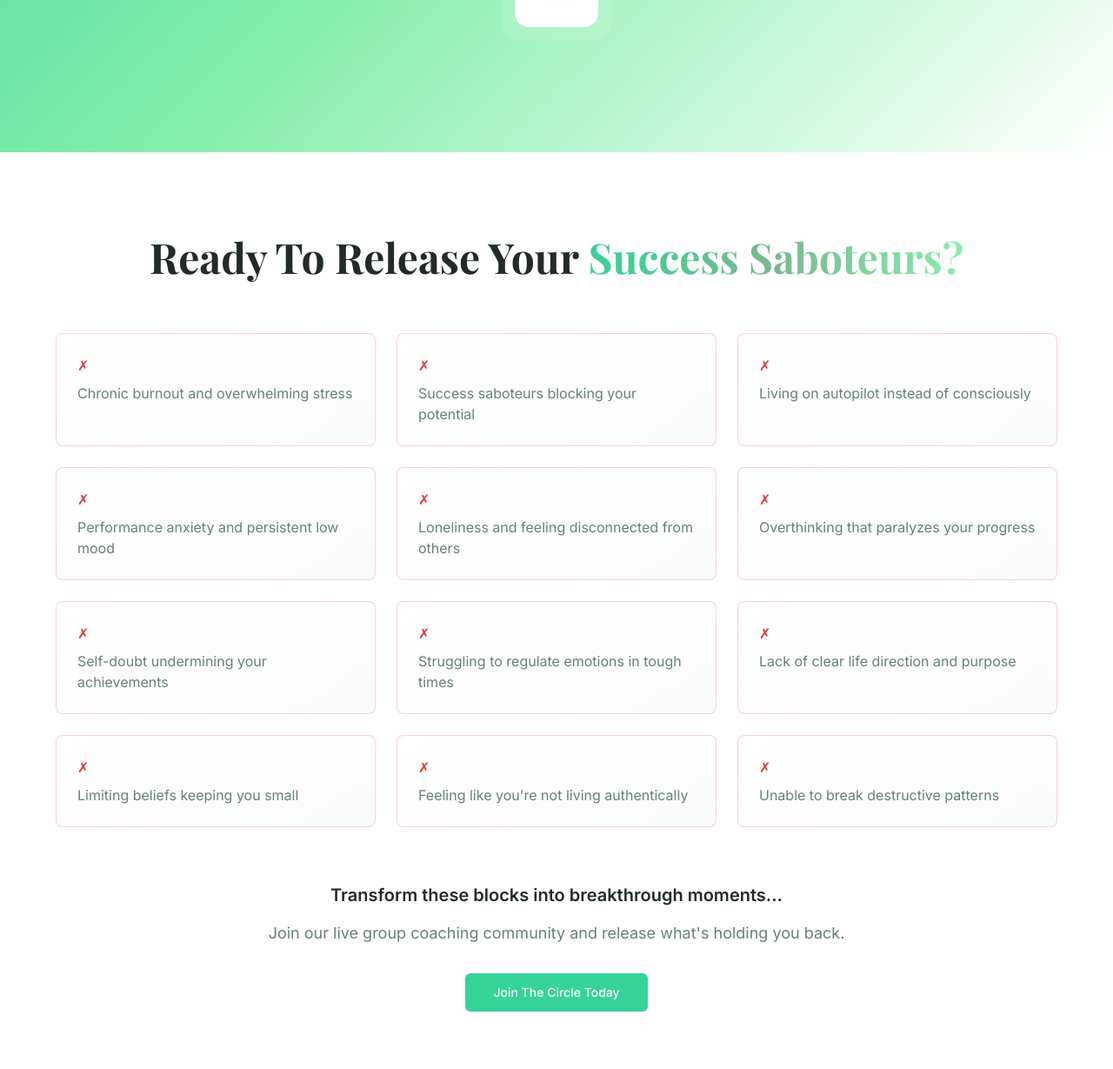
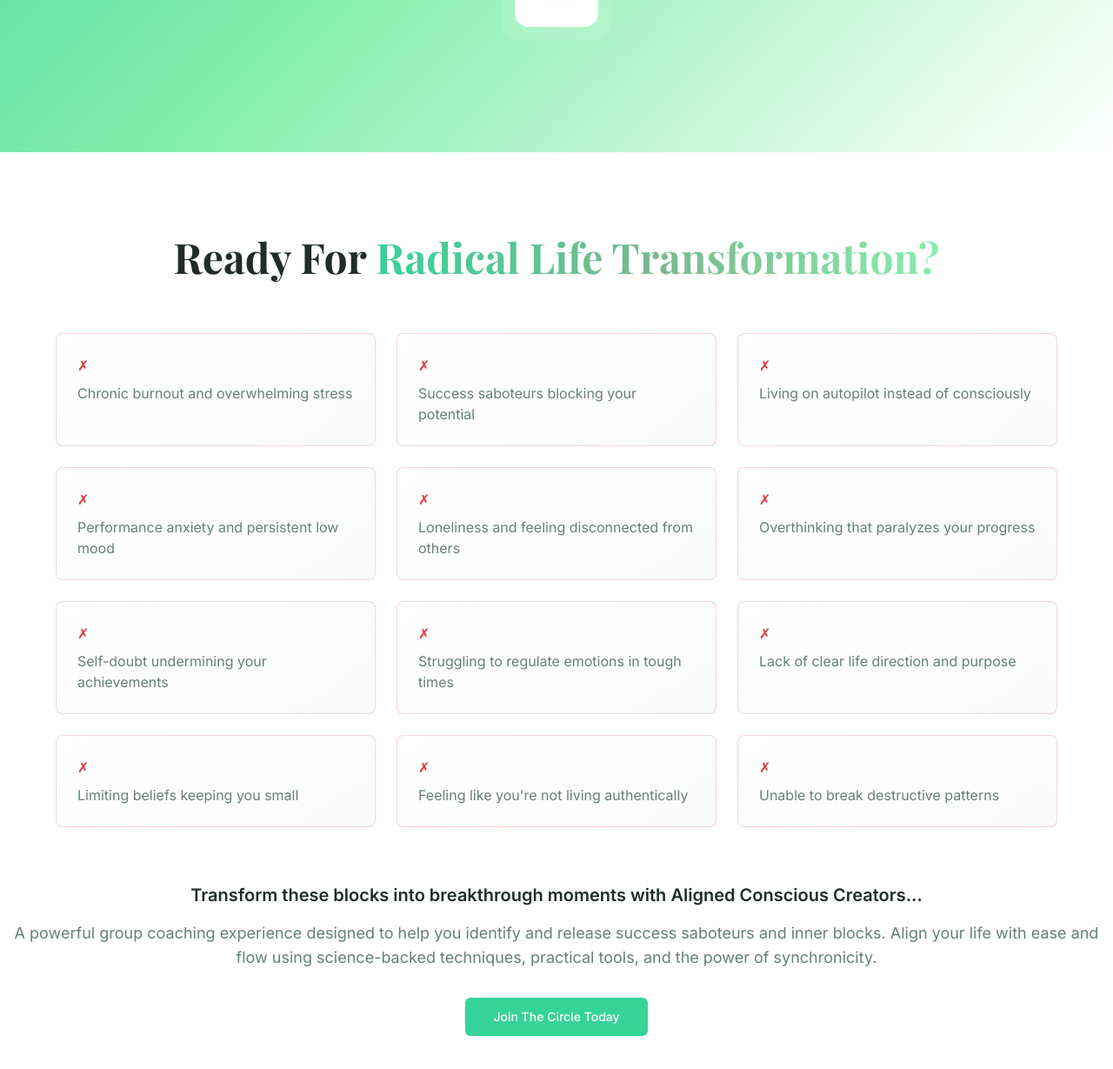
Before and after one commit to PivotSimplyLimited/pivot-simply-landing, a React (Vite) app: page /conscious-creator-circle in a window 1280 px wide. Shown: the part 674-1903 px from the top of the page at 87% size. Built offline with nearby package versions, Linux system fonts and the light colour scheme; the HTML template or start-up script is replaced by a standard one.

Commit message:
Update second fold content

```diff
--- a/src/pages/ConsciousCreatorCircle.tsx
+++ b/src/pages/ConsciousCreatorCircle.tsx
@@ -101,7 +101,7 @@ const ConsciousCreatorCircle = () => {
         <div className="container mx-auto px-4">
           <div className="text-center mb-16">
             <h2 className="text-4xl md:text-5xl font-playfair font-bold mb-6">
-              Ready To Release Your <span className="text-gradient">Success Saboteurs?</span>
+              Ready For <span className="text-gradient">Radical Life Transformation?</span>
             </h2>
           </div>
 
@@ -128,8 +128,8 @@ const ConsciousCreatorCircle = () => {
           </div>
 
           <div className="text-center">
-            <p className="text-xl font-semibold mb-4">Transform these blocks into breakthrough moments...</p>
-            <p className="text-lg text-muted-foreground mb-8">Join our live group coaching community and release what's holding you back.</p>
+            <p className="text-xl font-semibold mb-4">Transform these blocks into breakthrough moments with Aligned Conscious Creators...</p>
+            <p className="text-lg text-muted-foreground mb-8">A powerful group coaching experience designed to help you identify and release success saboteurs and inner blocks. Align your life with ease and flow using science-backed techniques, practical tools, and the power of synchronicity.</p>
             <Button size="lg" className="mx-auto">
               Join The Circle Today
             </Button>
```
